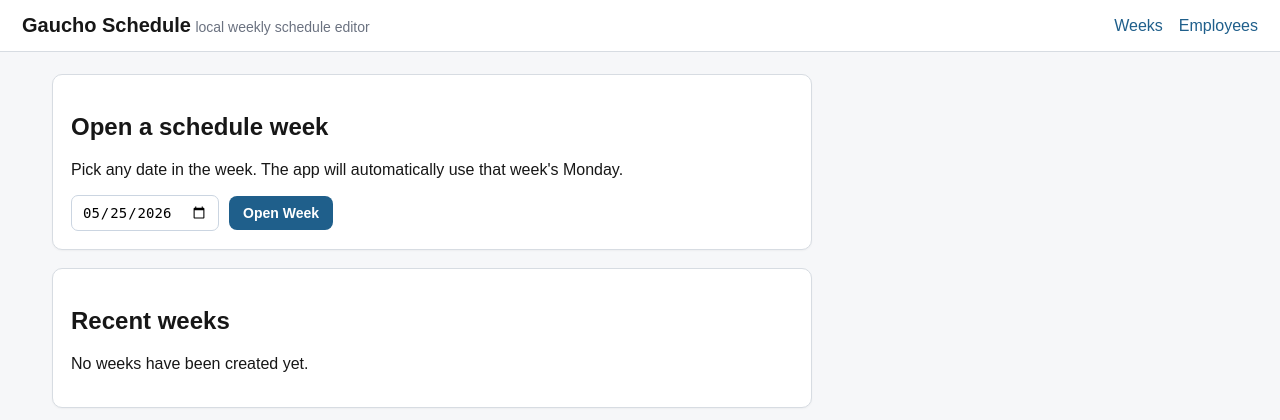
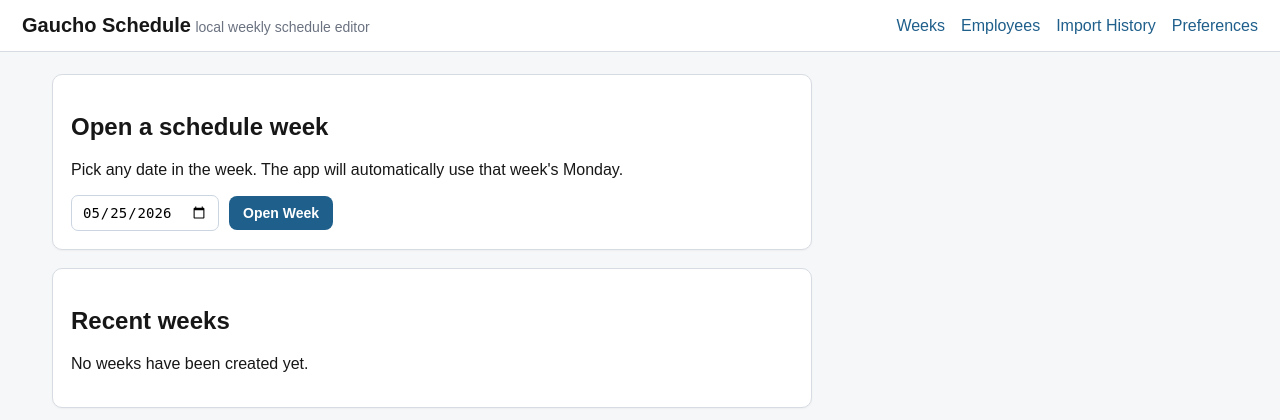
Before and after one commit to all-upper-case/gaucho-schedule, a Flask app: page / in a window 1280 px wide. Shown: the top 420 px of the page. Run offline with Flask 3, Linux system fonts and the light colour scheme; data comes from the database, SQL or seed files in the repository; data that the repository does not hold is empty.

Commit message:
Add navigation links for preferences and history import

```diff
--- a/templates/base.html
+++ b/templates/base.html
@@ -15,6 +15,8 @@
   <nav>
     <a href="/">Weeks</a>
     <a href="/employees">Employees</a>
+    <a href="/import-history">Import History</a>
+    <a href="/preferences">Preferences</a>
   </nav>
 </header>
 <main class="page">
@@ -27,5 +29,6 @@
   {% endwith %}
   {% block content %}{% endblock %}
 </main>
+<script src="/static/app.js"></script>
 </body>
 </html>
```
